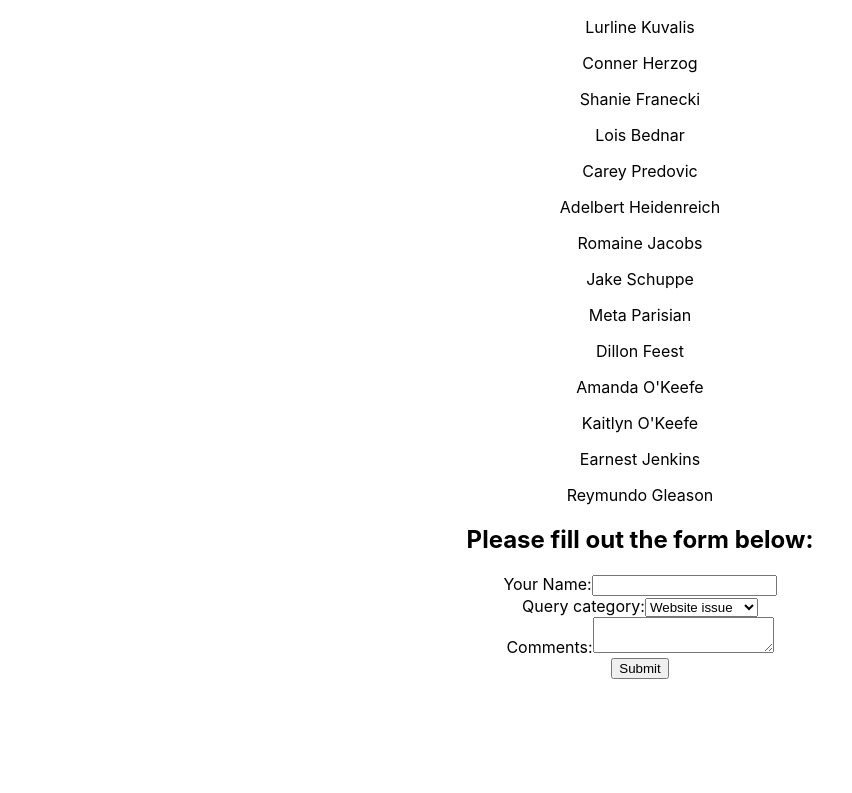
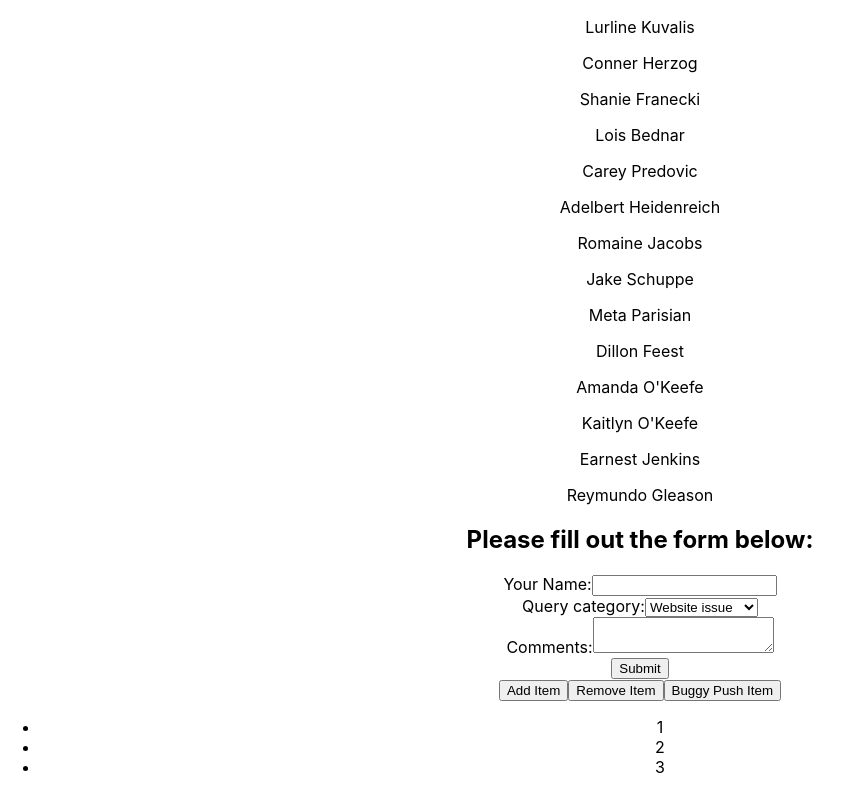
Before and after one commit to kelseyjaneadams/react-essentials, a React (Create React App) app in the folder my-app/: page / in a window 1280 px wide. Shown: the part 9288-10081 px from the top of the page, without its empty margins (0-852 px from the left). Before the commit the page ends 9967 px from the top, so only its background shows below. Built offline with nearby package versions, Linux system fonts and the light colour scheme.

Commit message:
useState with arrays

```diff
--- a/my-app/src/App.js
+++ b/my-app/src/App.js
@@ -19,6 +19,7 @@
 import { SearchBar2 } from './components/SearchBar2';
 import { SearchBar3 } from './components/SearchBar3';
 import ControlledFormHooks from './components/ControlledFormHooks';
+import UseStateWithArrays from './components/UseStateWithArrays';
 
 
 function App() {
@@ -44,6 +45,7 @@
      <SearchBar2 />
      <SearchBar3 />
      <ControlledFormHooks />
+     <UseStateWithArrays />
     </div>
   );
 }
--- /dev/null
+++ b/my-app/src/components/UseStateWithArrays.js
@@ -0,0 +1,38 @@
+import React, {useState} from 'react'
+
+function UseStateWithArrays() {
+    const [nums, setNums] = useState([1,2,3]);
+    const addNums = () => {
+        setNums([...nums, nums.length + 1]);
+    }
+    const removeNum = () => {
+        setNums(
+            nums.filter((item, idx) => {
+                return idx !== nums.length - 1;
+            })
+        )
+    }
+    const buggyPushNums = () => {
+        nums.push(nums.length + 1);
+        setNums(nums);
+        console.log(nums);
+    }
+    return (
+        <div>
+            <button onClick={addNums}>
+                Add Item
+            </button>
+            <button onClick={removeNum}>
+                Remove Item
+            </button>
+            <button onClick={buggyPushNums}>
+                Buggy Push Item
+            </button>
+            <ul>
+                {nums.map(num => <li key={num}>{num}</li>)}
+            </ul>
+        </div>
+    )
+}
+
+export default UseStateWithArrays
```
